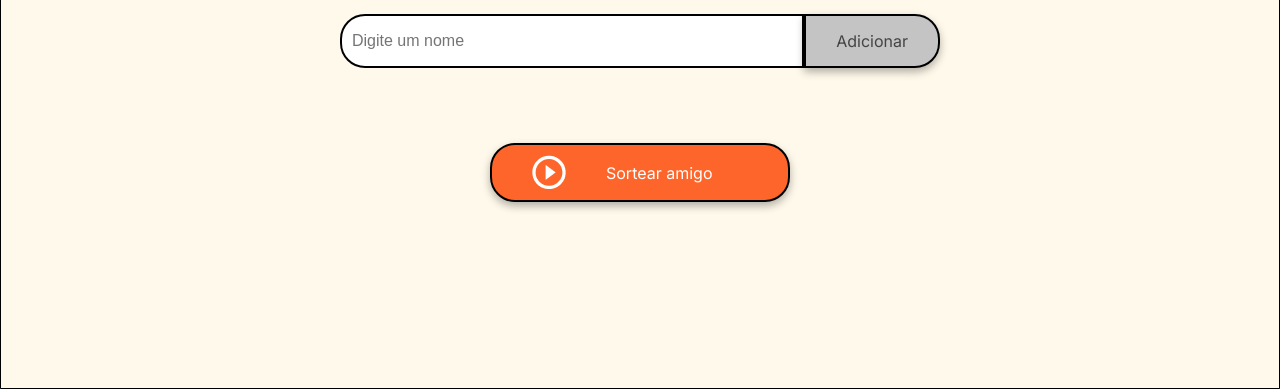
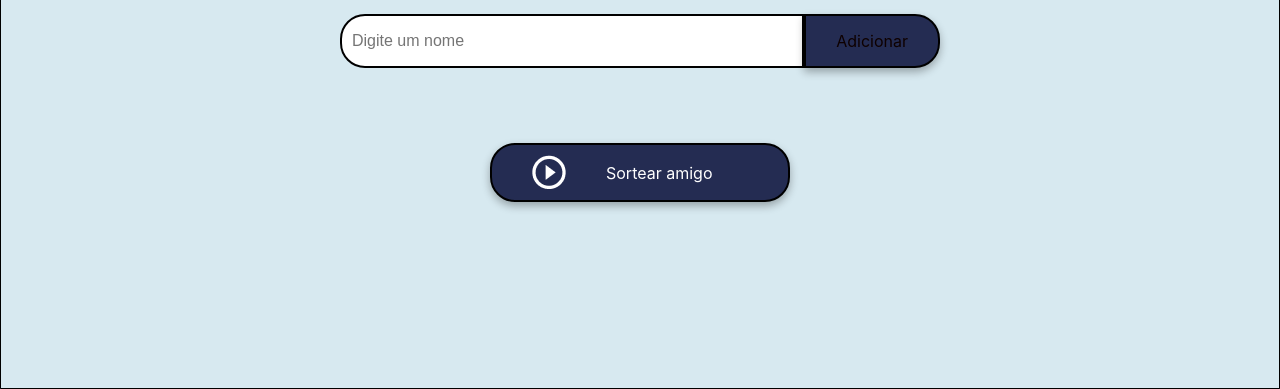
Before and after one commit to Nicolasmoura54/challenge-amigo-secreto, a plain HTML site: page index.html in a window 1280 px wide. Shown: the part 411-800 px from the top of the page. Drawn offline with Linux system fonts and the light colour scheme.

Commit message:
Atualizando visual

```diff
--- a/index.html
+++ b/index.html
@@ -1,12 +1,13 @@
 <!DOCTYPE html>
 <html lang="pt-br">
+
 <head>
     <meta charset="UTF-8">
     <meta name="viewport" content="width=device-width, initial-scale=1.0">
     <link rel="stylesheet" href="style.css">
     <link rel="preconnect" href="https://fonts.googleapis.com">
     <link rel="preconnect" href="https://fonts.gstatic.com" crossorigin>
-    <link href="https://fonts.googleapis.com/css2?family=Inter:wght@100;400;700;900&family=Merriweather:ital,wght@0,300;0,400;0,700;0,900;1,300;1,400;1,700;1,900&display=swap" rel="stylesheet">
+    <link href="https://fonts.googleapis.com/css2?family=Lato:ital,wght@0,100;0,300;0,400;0,700;0,900;1,100;1,300;1,400;1,700;1,900&display=swap" rel="stylesheet">
     <title>Amigo Secreto</title>
 </head>
 
@@ -14,7 +15,7 @@
     <main class="main-content">
         <header class="header-banner">
             <h1 class="main-title">Amigo Secreto</h1>
-            <img src="assets/amigo-secreto.png" alt="Imagem representativa de amigo secreto">
+
         </header>
 
         <section class="input-section">
@@ -38,4 +39,5 @@
 
     <script src="app.js" defer></script>
 </body>
+
 </html>
--- a/style.css
+++ b/style.css
@@ -1,11 +1,11 @@
 :root {
-    --color-primary: #4B69FD;
-    --color-secondary: #FFF9EB;
-    --color-tertiary: #C4C4C4;
-    --color-button: #fe652b;
+  --color-primary: #242c52;
+  --color-secondary: #d7e9f0;
+  --color-tertiary: #242c52;
+  --color-button: #242c52;
   --color-button-hover: #e55720;
-    --color-text: #444444;
-    --color-white: #FFFFFF;
+  --color-text: #0e0000;
+  --color-white: #ffffff;
 }
 
 /* Estilos gerais */
@@ -136,7 +136,7 @@ ul {
 
 .result-list {
   margin-top: 15px;
-    color: #05DF05;
+  color: #05df05;
   font-size: 22px;
   font-weight: bold;
   text-align: center;
```
Lines whose indentation alone changed are shown as unchanged.
